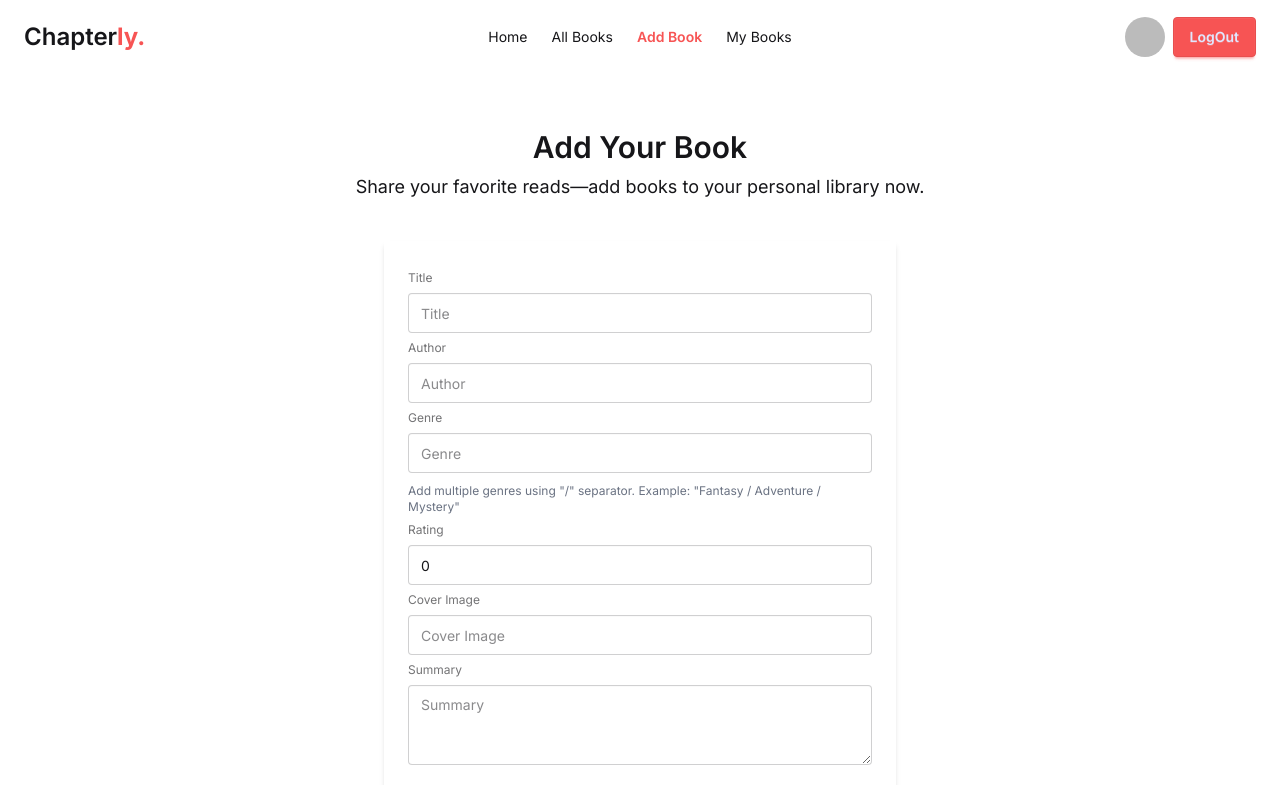
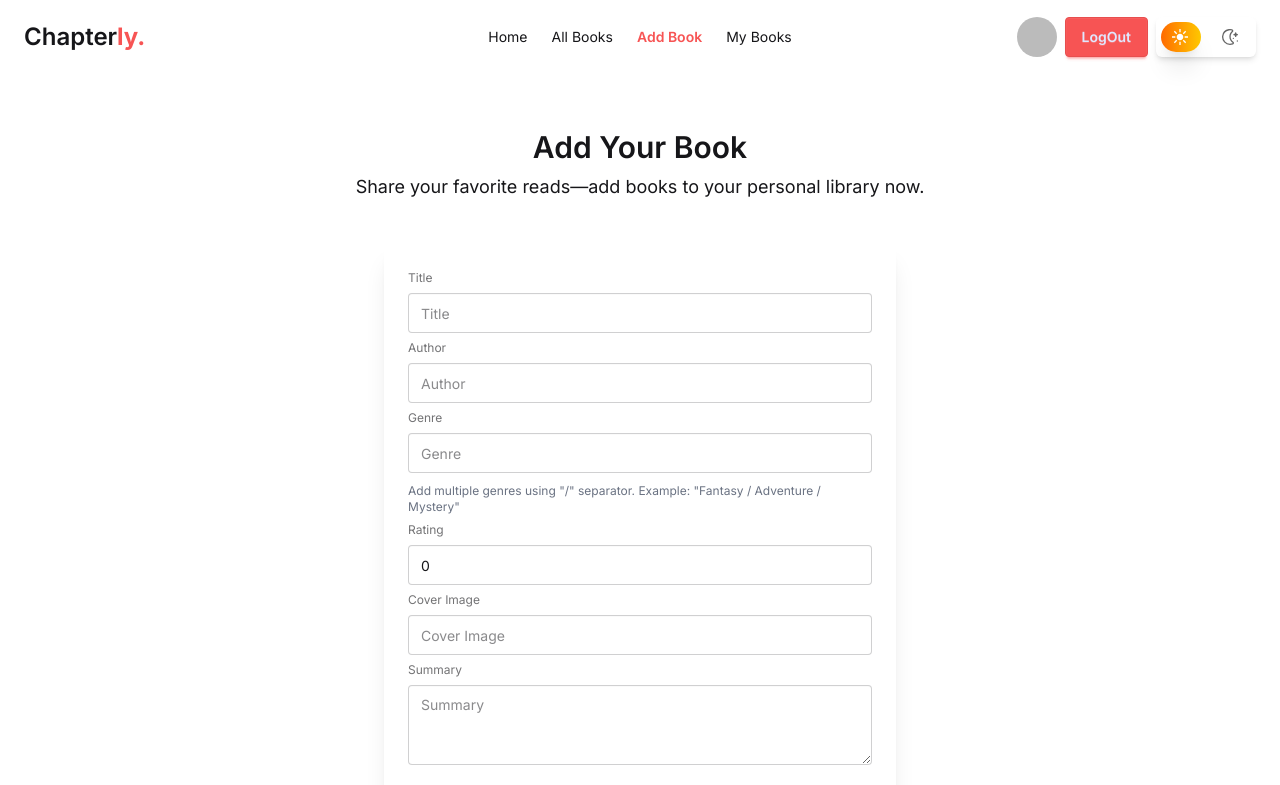
Before and after one commit to sagormajomder/chapterly, a React (Vite) app: page /add-book in a window 1280 px wide. Shown: the top 785 px of the page. Built offline with nearby package versions, Linux system fonts and the light colour scheme; no server answers; sample sign-in values are in the browser's storage.

Commit message:
Add theme toggle functionality and update styles for dark mode support

```diff
--- a/src/components/Navbar.jsx
+++ b/src/components/Navbar.jsx
@@ -1,3 +1,4 @@
+import { useEffect, useState } from 'react';
 import toast from 'react-hot-toast';
 import { Link, NavLink } from 'react-router';
 import { useAuth } from '../contexts/AuthContext';
@@ -5,6 +6,7 @@ import Container from './Container';
 
 export default function Navbar() {
   const { signOutUser, user, setUser } = useAuth();
+  const [theme, setTheme] = useState(localStorage.getItem('theme') || 'light');
 
   function handleLogOut() {
     signOutUser()
@@ -17,6 +19,16 @@ export default function Navbar() {
         toast.error(error.message);
       });
   }
+
+  const handleTheme = checked => {
+    setTheme(checked ? 'dark' : 'light');
+  };
+
+  useEffect(() => {
+    const html = document.querySelector('html');
+    html.setAttribute('data-theme', theme);
+    localStorage.setItem('theme', theme);
+  }, [theme]);
 
   const links = (
     <>
@@ -64,7 +76,7 @@ export default function Navbar() {
                 tabIndex='-1'
                 className='menu menu-sm dropdown-content bg-base-100 rounded-box z-1 mt-3 w-52 p-2 shadow'>
                 {links}
-                <div className='flex flex-col gap-2   min-[26.875rem]:hidden mt-2'>
+                <div className='flex flex-col gap-2   min-[33.125rem]:hidden mt-2'>
                   {!user && (
                     <>
                       <Link
@@ -95,6 +107,38 @@ export default function Navbar() {
                       </button>
                     </div>
                   )}
+                  {/* Toggle Theme Mobile */}
+                  <label className='inline-flex items-center relative'>
+                    <input
+                      className='peer hidden'
+                      id='toggle-mobile'
+                      type='checkbox'
+                      onChange={e => handleTheme(e.target.checked)}
+                      // defaultChecked={localStorage.getItem('theme') === 'dark'}
+                      checked={theme === 'dark'}
+                    />
+                    <div className="relative w-[100px]  h-10 bg-white peer-checked:bg-zinc-500 rounded-md after:absolute after:content-[''] after:w-10 after:h-[30px] after:bg-linear-to-r after:from-orange-500 after:to-yellow-400 peer-checked:after:from-zinc-900 peer-checked:after:to-zinc-900 after:rounded-full after:top-[5px] after:left-[5px] active:after:w-[50px] peer-checked:after:left-[95px] peer-checked:after:-translate-x-full shadow-sm duration-300 after:duration-300 after:shadow-md"></div>
+                    <svg
+                      height='0'
+                      width='100'
+                      viewBox='0 0 24 24'
+                      data-name='Layer 1'
+                      id='Layer_1'
+                      xmlns='http://www.w3.org/2000/svg'
+                      className='fill-white  peer-checked:opacity-60 absolute w-4 h-4 left-4'>
+                      <path d='M12,17c-2.76,0-5-2.24-5-5s2.24-5,5-5,5,2.24,5,5-2.24,5-5,5ZM13,0h-2V5h2V0Zm0,19h-2v5h2v-5ZM5,11H0v2H5v-2Zm19,0h-5v2h5v-2Zm-2.81-6.78l-1.41-1.41-3.54,3.54,1.41,1.41,3.54-3.54ZM7.76,17.66l-1.41-1.41-3.54,3.54,1.41,1.41,3.54-3.54Zm0-11.31l-3.54-3.54-1.41,1.41,3.54,3.54,1.41-1.41Zm13.44,13.44l-3.54-3.54-1.41,1.41,3.54,3.54,1.41-1.41Z'></path>
+                    </svg>
+                    <svg
+                      height='512'
+                      width='512'
+                      viewBox='0 0 24 24'
+                      data-name='Layer 1'
+                      id='Layer_1'
+                      xmlns='http://www.w3.org/2000/svg'
+                      className='fill-black opacity-60 peer-checked:opacity-70 peer-checked:fill-white absolute w-4 h-4 right-[56%]'>
+                      <path d='M12.009,24A12.067,12.067,0,0,1,.075,10.725,12.121,12.121,0,0,1,10.1.152a13,13,0,0,1,5.03.206,2.5,2.5,0,0,1,1.8,1.8,2.47,2.47,0,0,1-.7,2.425c-4.559,4.168-4.165,10.645.807,14.412h0a2.5,2.5,0,0,1-.7,4.319A13.875,13.875,0,0,1,12.009,24Zm.074-22a10.776,10.776,0,0,0-1.675.127,10.1,10.1,0,0,0-8.344,8.8A9.928,9.928,0,0,0,4.581,18.7a10.473,10.473,0,0,0,11.093,2.734.5.5,0,0,0,.138-.856h0C9.883,16.1,9.417,8.087,14.865,3.124a.459.459,0,0,0,.127-.465.491.491,0,0,0-.356-.362A10.68,10.68,0,0,0,12.083,2ZM20.5,12a1,1,0,0,1-.97-.757l-.358-1.43L17.74,9.428a1,1,0,0,1,.035-1.94l1.4-.325.351-1.406a1,1,0,0,1,1.94,0l.355,1.418,1.418.355a1,1,0,0,1,0,1.94l-1.418.355-.355,1.418A1,1,0,0,1,20.5,12ZM16,14a1,1,0,0,0,2,0A1,1,0,0,0,16,14Zm6,4a1,1,0,0,0,2,0A1,1,0,0,0,22,18Z'></path>
+                    </svg>
+                  </label>
                 </div>
               </ul>
             </div>
@@ -107,7 +151,7 @@ export default function Navbar() {
             <ul className='menu menu-horizontal px-1'>{links}</ul>
           </div>
           {/* Navbar End */}
-          <div className='navbar-end gap-2 hidden  min-[26.875rem]:flex'>
+          <div className='navbar-end gap-2 hidden  min-[33.125rem]:flex'>
             {!user && (
               <>
                 <Link
@@ -136,6 +180,39 @@ export default function Navbar() {
                 </button>
               </>
             )}
+            {/* Toggle Theme Desktop */}
+            <label className='inline-flex items-center relative'>
+              <input
+                className='peer hidden'
+                id='toggle-desktop'
+                type='checkbox'
+                onChange={e => handleTheme(e.target.checked)}
+                // defaultChecked={localStorage.getItem('theme') === 'dark'}
+                // checked={localStorage.getItem('theme') === 'dark'}
+                checked={theme === 'dark'}
+              />
+              <div className="relative w-[100px] h-10 bg-white peer-checked:bg-zinc-500 rounded-md after:absolute after:content-[''] after:w-10 after:h-[30px] after:bg-linear-to-r after:from-orange-500 after:to-yellow-400 peer-checked:after:from-zinc-900 peer-checked:after:to-zinc-900 after:rounded-full after:top-[5px] after:left-[5px] active:after:w-[50px] peer-checked:after:left-[95px] peer-checked:after:-translate-x-full shadow-md duration-300 after:duration-300 after:shadow-xl"></div>
+              <svg
+                height='0'
+                width='100'
+                viewBox='0 0 24 24'
+                data-name='Layer 1'
+                id='Layer_1'
+                xmlns='http://www.w3.org/2000/svg'
+                className='fill-white  peer-checked:opacity-60 absolute w-4 h-4 left-4'>
+                <path d='M12,17c-2.76,0-5-2.24-5-5s2.24-5,5-5,5,2.24,5,5-2.24,5-5,5ZM13,0h-2V5h2V0Zm0,19h-2v5h2v-5ZM5,11H0v2H5v-2Zm19,0h-5v2h5v-2Zm-2.81-6.78l-1.41-1.41-3.54,3.54,1.41,1.41,3.54-3.54ZM7.76,17.66l-1.41-1.41-3.54,3.54,1.41,1.41,3.54-3.54Zm0-11.31l-3.54-3.54-1.41,1.41,3.54,3.54,1.41-1.41Zm13.44,13.44l-3.54-3.54-1.41,1.41,3.54,3.54,1.41-1.41Z'></path>
+              </svg>
+              <svg
+                height='512'
+                width='512'
+                viewBox='0 0 24 24'
+                data-name='Layer 1'
+                id='Layer_1'
+                xmlns='http://www.w3.org/2000/svg'
+                className='fill-black opacity-60 peer-checked:opacity-70 peer-checked:fill-white absolute w-4 h-4 right-[18px]'>
+                <path d='M12.009,24A12.067,12.067,0,0,1,.075,10.725,12.121,12.121,0,0,1,10.1.152a13,13,0,0,1,5.03.206,2.5,2.5,0,0,1,1.8,1.8,2.47,2.47,0,0,1-.7,2.425c-4.559,4.168-4.165,10.645.807,14.412h0a2.5,2.5,0,0,1-.7,4.319A13.875,13.875,0,0,1,12.009,24Zm.074-22a10.776,10.776,0,0,0-1.675.127,10.1,10.1,0,0,0-8.344,8.8A9.928,9.928,0,0,0,4.581,18.7a10.473,10.473,0,0,0,11.093,2.734.5.5,0,0,0,.138-.856h0C9.883,16.1,9.417,8.087,14.865,3.124a.459.459,0,0,0,.127-.465.491.491,0,0,0-.356-.362A10.68,10.68,0,0,0,12.083,2ZM20.5,12a1,1,0,0,1-.97-.757l-.358-1.43L17.74,9.428a1,1,0,0,1,.035-1.94l1.4-.325.351-1.406a1,1,0,0,1,1.94,0l.355,1.418,1.418.355a1,1,0,0,1,0,1.94l-1.418.355-.355,1.418A1,1,0,0,1,20.5,12ZM16,14a1,1,0,0,0,2,0A1,1,0,0,0,16,14Zm6,4a1,1,0,0,0,2,0A1,1,0,0,0,22,18Z'></path>
+              </svg>
+            </label>
           </div>
         </nav>
       </Container>
--- a/src/components/homepage/BookOfTheWeek.jsx
+++ b/src/components/homepage/BookOfTheWeek.jsx
@@ -29,7 +29,9 @@ export default function BookOfTheWeek() {
             className='basis-1/2'>
             <h3 className='heading-tertiary'>
               Gone Girl{' '}
-              <span className='text-base text-gray-600'>by Gillian Flynn</span>
+              <span className='text-base text-gray-600 dark:text-gray-400'>
+                by Gillian Flynn
+              </span>
             </h3>
             <p className='text-xs bg-accent px-2 py-1 rounded-full max-w-fit mb-2'>
               {'Thriller / Mystery'.toUpperCase()}
--- a/src/components/homepage/HeroBanner.jsx
+++ b/src/components/homepage/HeroBanner.jsx
@@ -3,14 +3,14 @@ import { Link } from 'react-router';
 import heroImage from './../../assets/hero.png';
 export default function HeroBanner() {
   return (
-    <section className='bg-red-50 sm:pt-20 pt-14'>
+    <section className='bg-red-50 sm:pt-20 pt-14 text-dark'>
       <motion.div
         initial={{ x: -150, opacity: 0 }}
         whileInView={{ x: 0, opacity: 1 }}
         transition={{ duration: 0.5 }}
         viewport={{ once: true }}
         className='text-center space-y-8 px-4 md:px-0 lg:max-w-3xl sm:max-w-xl  mx-auto overflow-hidden'>
-        <h1 className='font-bold lg:text-5xl sm:text-4xl text-3xl lg:leading-14 sm:leading-11'>
+        <h1 className='font-bold lg:text-5xl sm:text-4xl text-3xl lg:leading-14 sm:leading-11 '>
           The Best <span className='text-primary'>Books</span> for Every Chapter
           of Your Life, Bringing New Meaning to Your
           <span className='text-primary'> Journey</span>
--- a/src/components/homepage/LatestBooks.jsx
+++ b/src/components/homepage/LatestBooks.jsx
@@ -17,7 +17,7 @@ export default function LatestBooks() {
           title='Explore Latest Books'
           desc='Browse the newest stories shaping readers’ shelves and imaginations'
         />
-        <div className='grid lg:grid-cols-3 sm:grid-cols-2 md:gap-10 gap-5 mb-6'>
+        <div className='grid lg:grid-cols-3 sm:grid-cols-2 md:gap-10 gap-5 mb-6 '>
           {latestBooks.map(book => (
             <Book key={book._id} book={book} />
           ))}
@@ -35,11 +35,11 @@ export default function LatestBooks() {
 function Book({ book }) {
   const { _id, title, author, genre, rating, coverImage } = book;
   return (
-    <div className='p-6 pb-0 bg-red-50 flex flex-col items-center justify-between gap-5 min-[75rem]:h-102.5 overflow-hidden group rounded-md'>
+    <div className='p-6 pb-0 bg-red-50 dark:bg-base-100 dark:border dark:border-gray-700 flex flex-col items-center justify-between gap-5 min-[75rem]:h-102.5 overflow-hidden group rounded-lg'>
       <figure>
         <img className='h-62.5' src={coverImage} alt={title} />
       </figure>
-      <div className='self-start w-full  bg-red-50 py-5 min-[75rem]:group-hover:-translate-y-18 transition duration-300'>
+      <div className='self-start w-full  bg-red-50 dark:bg-base-100  py-5 min-[75rem]:group-hover:-translate-y-18 transition duration-300'>
         <div className='flex justify-between'>
           <p className='text-xs bg-accent px-2 py-1 rounded-full max-w-fit mb-2'>
             {genre.toUpperCase()}
--- a/src/pages/AddBookPage.jsx
+++ b/src/pages/AddBookPage.jsx
@@ -65,7 +65,7 @@ export default function AddBookPage() {
         />
         <div className='flex items-center justify-center w-full h-full'>
           <form
-            className='card-body shadow-md max-w-lg'
+            className='card-body shadow-xl dark:shadow-none dark:border dark:border-gray-700 rounded-xl  max-w-lg'
             onSubmit={handleAddBook}>
             <fieldset className='fieldset'>
               {/* Book Title */}
--- a/src/pages/UpdateBookPage.jsx
+++ b/src/pages/UpdateBookPage.jsx
@@ -103,7 +103,7 @@ export default function UpdateBookPage() {
         ) : (
           <div className='flex items-center justify-center w-full h-full'>
             <form
-              className='card-body shadow-md max-w-lg'
+              className='card-body shadow-xl dark:shadow-none dark:border dark:border-gray-700 rounded-xl  max-w-lg'
               onSubmit={handleUpdateBook}>
               <fieldset className='fieldset'>
                 {/* Book Title */}
```
Also changed, not shown: src/index.css (+10 -2 lines).
